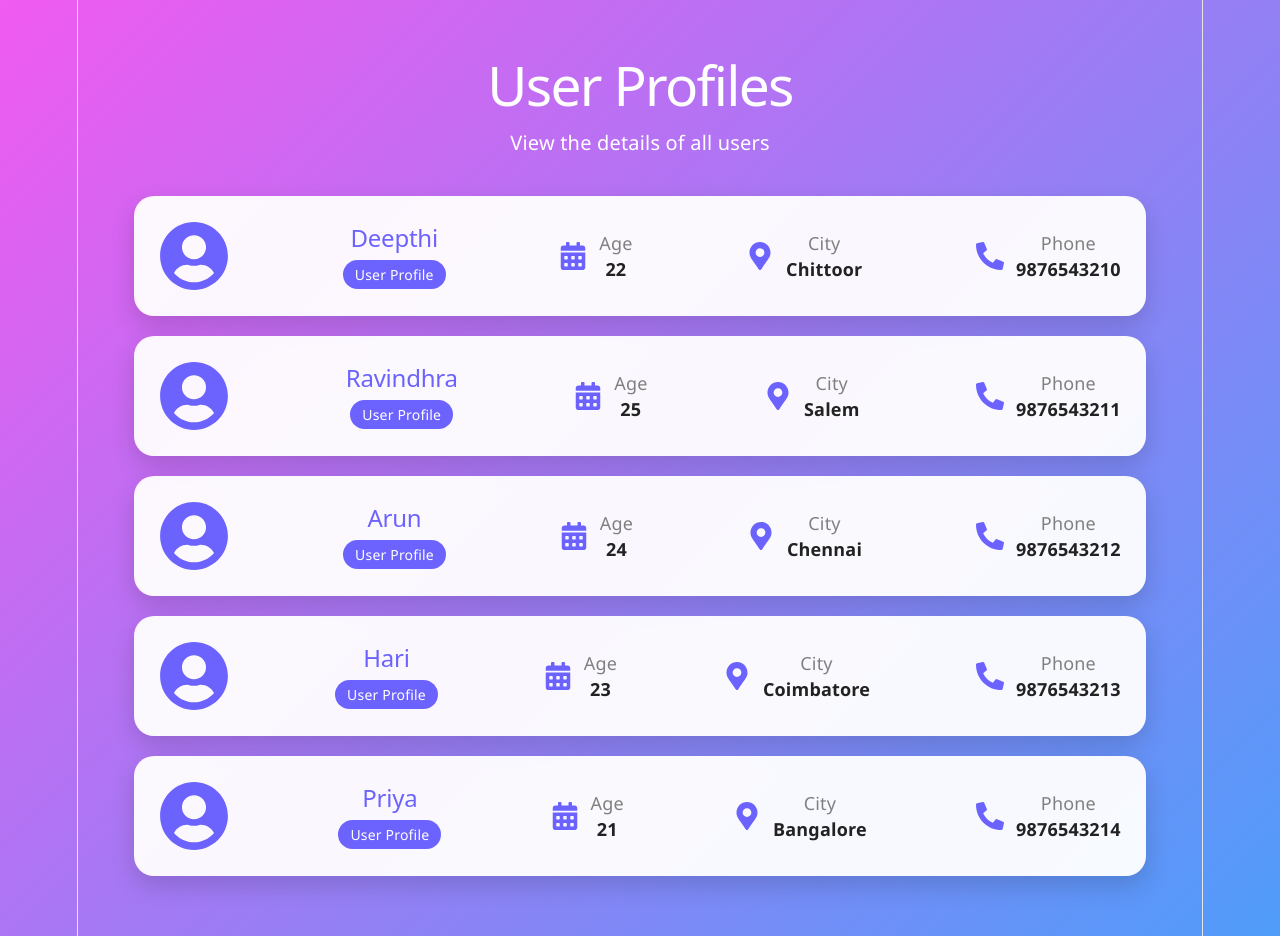
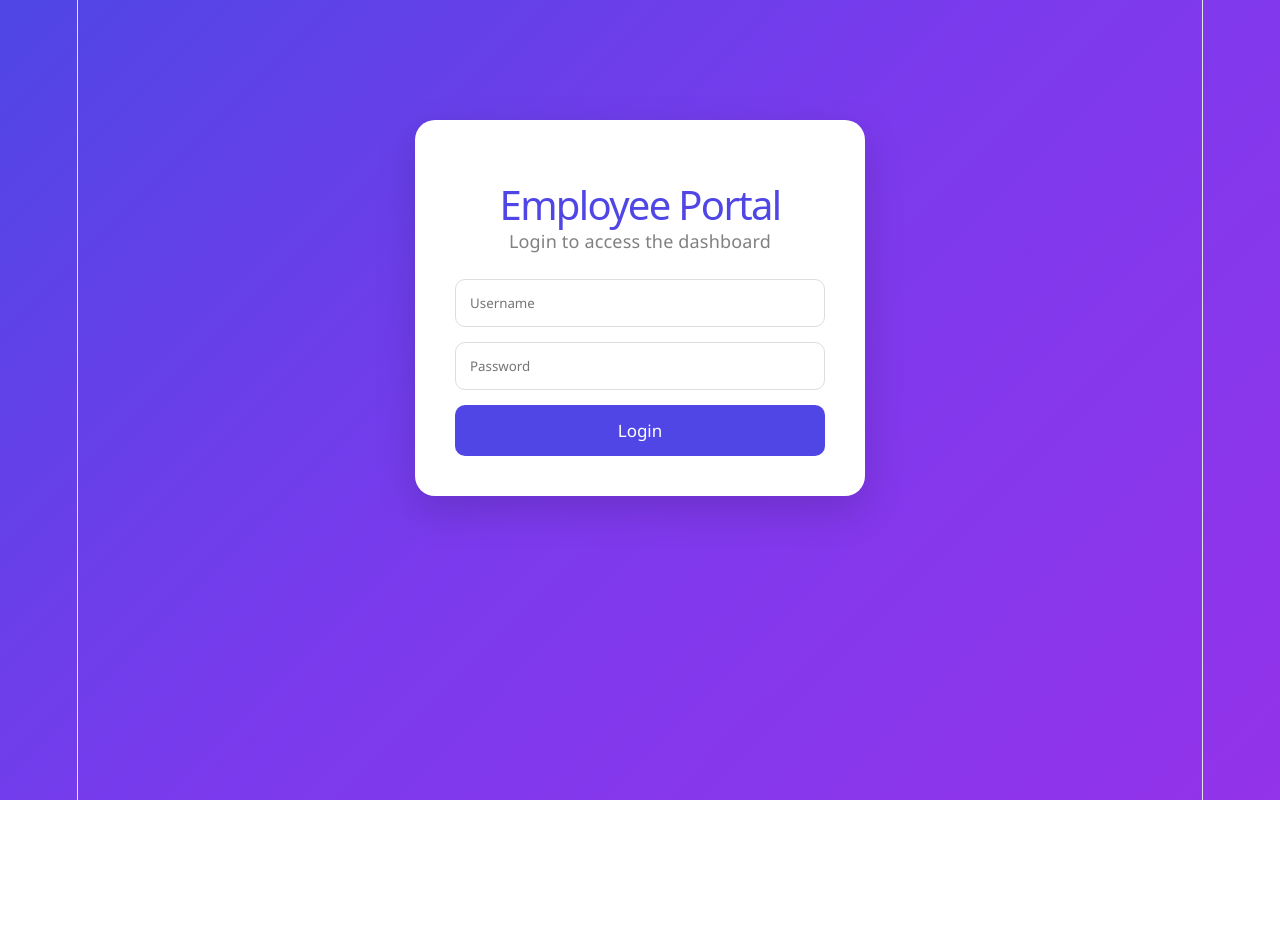
Before and after one commit to CDEEPTHIPRASANNA/reactjs, a React (Vite) app in the folder ReactTask/: page / in a window 1280 px wide. After the commit the page ends 800 px from the top, so only its background shows below. Built offline with nearby package versions, Linux system fonts and the light colour scheme.

Commit message:
React Task4

```diff
--- a/ReactTask/src/App.css
+++ b/ReactTask/src/App.css
@@ -88,7 +88,7 @@ h1 {
 
 /* Task 2 : Parent and Child components */
 
-* {
+/* * {
   margin: 0;
   padding: 0;
   box-sizing: border-box;
@@ -178,4 +178,166 @@ body {
     gap: 20px;
     text-align: center;
   }
+} */
+
+
+/* Task 3 – Conditional Rendering & List Rendering */
+
+* {
+  margin: 0;
+  padding: 0;
+  box-sizing: border-box;
+  font-family: "Segoe UI", sans-serif;
 }
+
+body {
+  background: linear-gradient(
+    135deg,
+    #4f46e5,
+    #7c3aed,
+    #9333ea
+  );
+  min-height: 100vh;
+}
+
+.container {
+  min-height: 100vh;
+  padding: 40px;
+}
+
+/* LOGIN */
+
+.login-card {
+  width: 450px;
+  background: white;
+  margin: 80px auto;
+  padding: 40px;
+  border-radius: 20px;
+  text-align: center;
+  box-shadow: 0 15px 40px rgba(0,0,0,0.15);
+}
+
+.login-card h1 {
+  color: #4f46e5;
+  margin-bottom: 10px;
+  font-size: 40px;
+}
+
+.login-card p {
+  color: gray;
+  margin-bottom: 25px;
+}
+
+.login-card input {
+  width: 100%;
+  padding: 14px;
+  margin-bottom: 15px;
+  border: 1px solid #ddd;
+  border-radius: 10px;
+}
+
+.login-card button {
+  width: 100%;
+  padding: 14px;
+  border: none;
+  background: #4f46e5;
+  color: white;
+  border-radius: 10px;
+  cursor: pointer;
+  font-size: 17px;
+}
+
+/* DASHBOARD */
+
+.welcome-card {
+  max-width: 900px;
+  margin: auto;
+  background: white;
+  padding: 40px;
+  border-radius: 25px;
+  text-align: center;
+  box-shadow: 0 15px 40px rgba(0,0,0,0.15);
+}
+
+.welcome-card h1 {
+  color: #4f46e5;
+  font-size: 42px;
+  margin-bottom: 10px;
+}
+
+.welcome-card p {
+  color: gray;
+  margin-bottom: 15px;
+}
+
+.welcome-card h2 {
+  color: #111827;
+  margin-top: 10px;
+}
+
+.btn-group {
+  margin-top: 25px;
+}
+
+.btn-group button {
+  padding: 12px 24px;
+  border: none;
+  color: white;
+  border-radius: 10px;
+  cursor: pointer;
+  margin: 0 10px;
+  font-size: 16px;
+}
+
+.btn-group button:first-child {
+  background: #4f46e5;
+}
+
+.logout-btn {
+  background: #dc2626;
+}
+
+/* EMPLOYEE CARDS */
+
+.employee-grid {
+  margin-top: 40px;
+  display: grid;
+  grid-template-columns: repeat(auto-fit,minmax(280px,1fr));
+  gap: 25px;
+}
+
+.employee-card {
+  background: white;
+  border-radius: 20px;
+  padding: 25px;
+  text-align: center;
+  box-shadow: 0 10px 25px rgba(0,0,0,0.1);
+  transition: 0.3s;
+}
+
+.employee-card:hover {
+  transform: translateY(-8px);
+}
+
+.avatar {
+  width: 70px;
+  height: 70px;
+  background: #4f46e5;
+  color: white;
+  margin: auto;
+  border-radius: 50%;
+  font-size: 28px;
+  font-weight: bold;
+  line-height: 70px;
+  margin-bottom: 15px;
+}
+
+.employee-card h3 {
+  color: #4f46e5;
+  margin-bottom: 15px;
+}
+
+.employee-card p {
+  margin: 8px 0;
+  color: #555;
+}
--- a/ReactTask/src/App.jsx
+++ b/ReactTask/src/App.jsx
@@ -24,13 +24,152 @@
 
 
 
-// Task 2 : Parent and Child components.
+// // Task 2 : Parent and Child components.
 
-import Parent from "./Parent";
+// import Parent from "./Parent";
+// import "./App.css";
+
+// function App() {
+//   return <Parent />;
+// }
+
+// export default App;
+
+// Task 3 – Conditional Rendering & List Rendering
+
+import React, { useState } from "react";
 import "./App.css";
 
 function App() {
-  return <Parent />;
+  const [isLoggedIn, setIsLoggedIn] = useState(false);
+  const [showEmployees, setShowEmployees] = useState(false);
+
+  const employees = [
+    {
+      id: 1,
+      name: "Deepthi Prasanna",
+      age: 24,
+      city: "Chittoor",
+      role: "Frontend Developer",
+      contact: "9876543210",
+    },
+    {
+      id: 2,
+      name: "Rahul Sharma",
+      age: 27,
+      city: "Bangalore",
+      role: "Backend Developer",
+      contact: "9876543211",
+    },
+    {
+      id: 3,
+      name: "Priya Reddy",
+      age: 25,
+      city: "Hyderabad",
+      role: "UI Designer",
+      contact: "9876543212",
+    },
+    {
+      id: 4,
+      name: "Kiran Kumar",
+      age: 28,
+      city: "Chennai",
+      role: "QA Engineer",
+      contact: "9876543213",
+    },
+    {
+      id: 5,
+      name: "Anjali Singh",
+      age: 26,
+      city: "Pune",
+      role: "React Developer",
+      contact: "9876543214",
+    },
+  ];
+
+  return (
+    <div className="container">
+      {!isLoggedIn ? (
+        <div className="login-card">
+          <h1>Employee Portal</h1>
+          <p>Login to access the dashboard</p>
+
+          <input type="text" placeholder="Username" />
+          <input type="password" placeholder="Password" />
+
+          <button onClick={() => setIsLoggedIn(true)}>
+            Login
+          </button>
+        </div>
+      ) : (
+        <div className="dashboard">
+
+          <div className="welcome-card">
+            <h1>Welcome, Deepthi 👋</h1>
+            <p>User authenticated successfully</p>
+
+            <h2>Total Employees: {employees.length}</h2>
+
+            <div className="btn-group">
+              <button
+                onClick={() =>
+                  setShowEmployees(!showEmployees)
+                }
+              >
+                {showEmployees
+                  ? "Hide Employees"
+                  : "Show Employees"}
+              </button>
+
+              <button
+                className="logout-btn"
+                onClick={() => {
+                  setIsLoggedIn(false);
+                  setShowEmployees(false);
+                }}
+              >
+                Logout
+              </button>
+            </div>
+          </div>
+
+          {showEmployees && (
+            <div className="employee-grid">
+              {employees.map((employee) => (
+                <div
+                  className="employee-card"
+                  key={employee.id}
+                >
+                  <div className="avatar">
+                    {employee.name.charAt(0)}
+                  </div>
+
+                  <h3>{employee.name}</h3>
+
+                  <p>
+                    <strong>Age:</strong> {employee.age}
+                  </p>
+
+                  <p>
+                    <strong>City:</strong> {employee.city}
+                  </p>
+
+                  <p>
+                    <strong>Role:</strong> {employee.role}
+                  </p>
+
+                  <p>
+                    <strong>Contact:</strong>{" "}
+                    {employee.contact}
+                  </p>
+                </div>
+              ))}
+            </div>
+          )}
+        </div>
+      )}
+    </div>
+  );
 }
 
 export default App;
```
